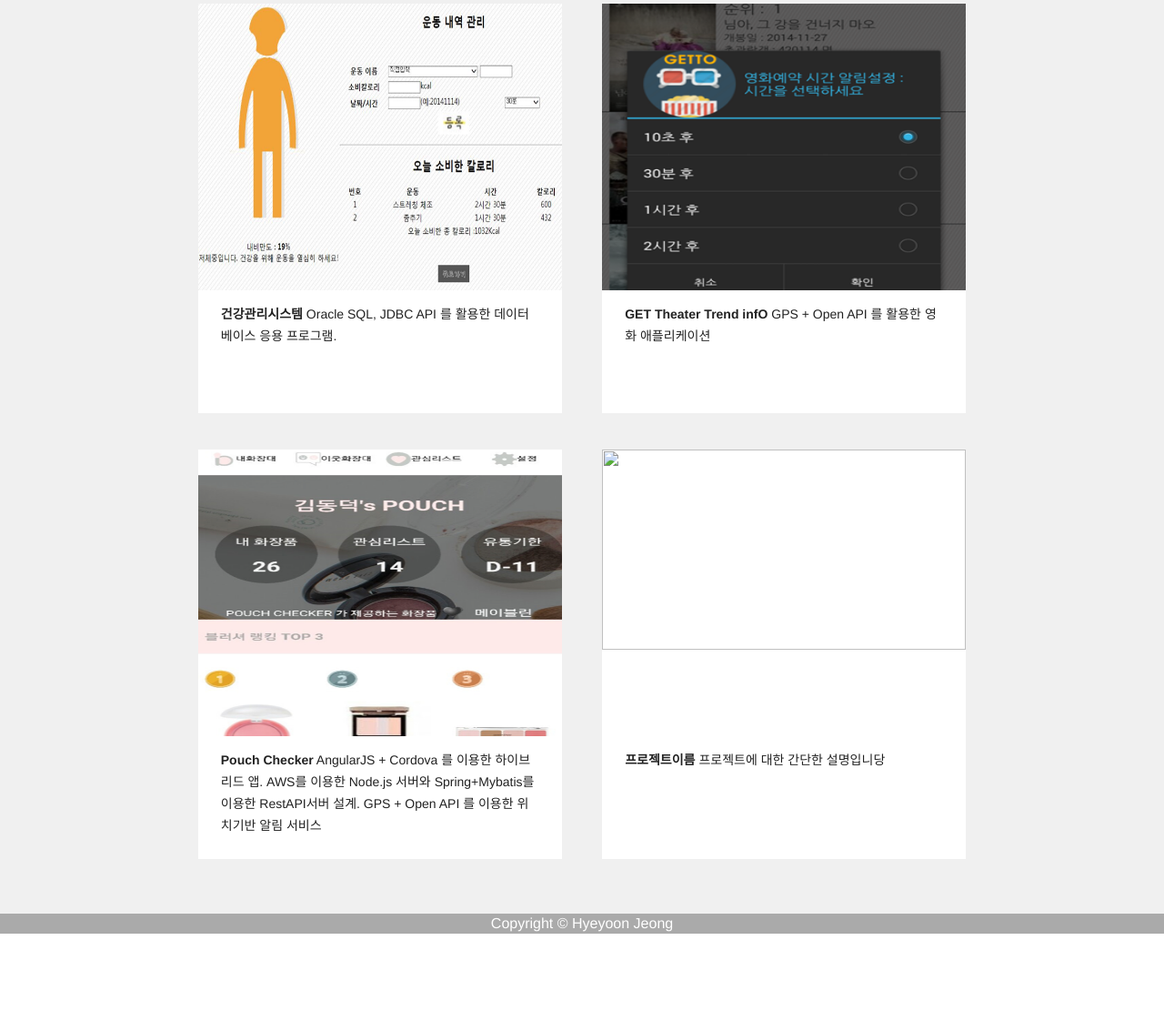
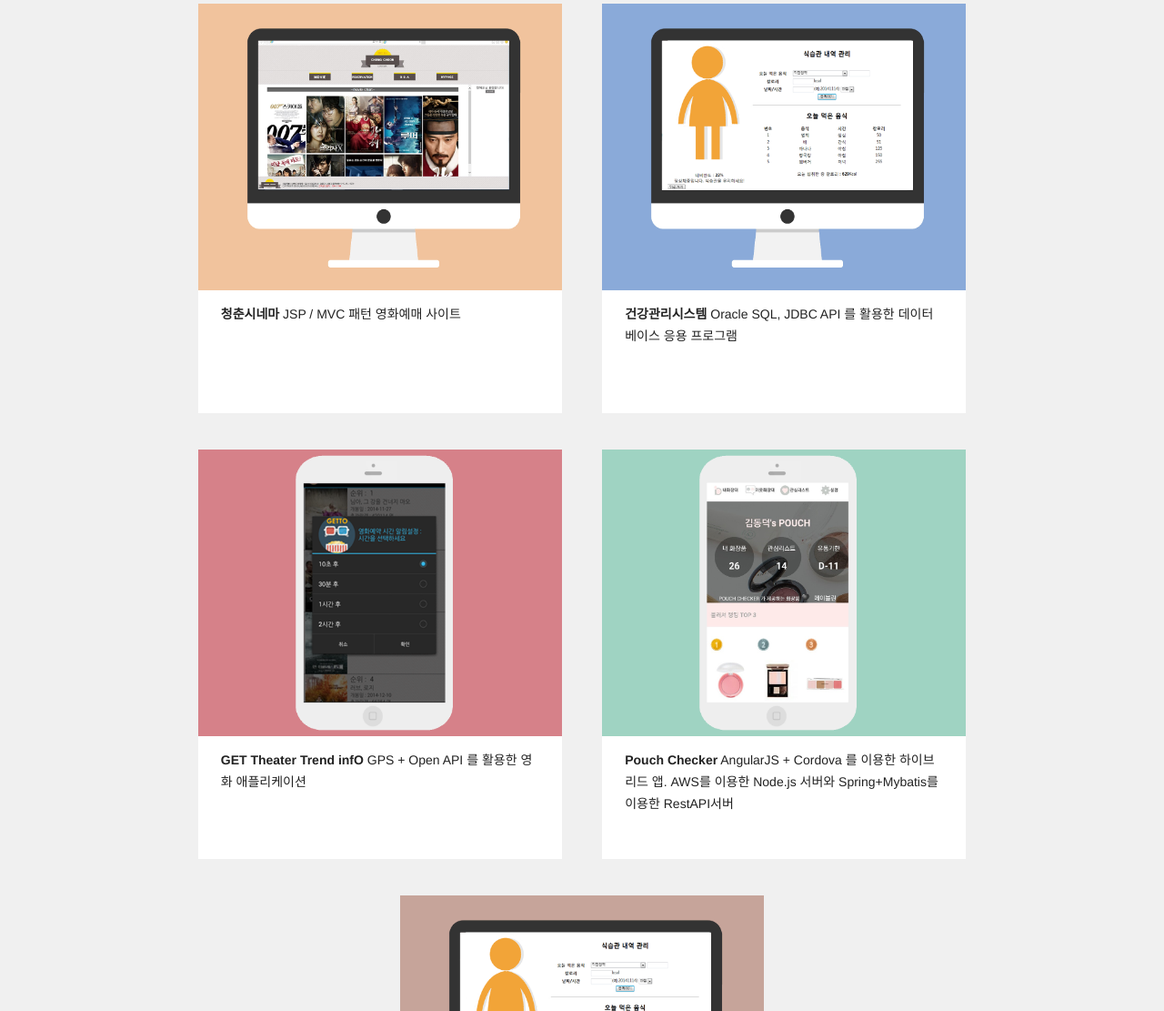
Before and after one commit to hyeyoonjeong/hyeyoonjeong.github.io, a website: page src/index.html in a window 1280 px wide. Shown: the part 1689-2800 px from the top of the page at 91% size. Before the commit the page ends 2715 px from the top, so only its background shows below. Drawn offline with nearby package versions, Linux system fonts and the light colour scheme; files that its build step writes are made by us from their sources.

Commit message:
Change colors & Add Github

```diff
--- a/src/css/main.css
+++ b/src/css/main.css
@@ -286,13 +286,13 @@ li a:hover{
     text-align: right;
 }
 #aboutMe {
-    background-color: #d39998;
+    background-color: #cccccc;
 }
 #project {
     background-color: #f0f0f0;
 }
 #top {
-    background-color: #4C5364;
+    background-color: #b08998;
     width: 100%;
     margin: 0;
     padding-bottom: 50px;
@@ -307,8 +307,20 @@ li a:hover{
     display: inline-block;
     vertical-align: top;
 }
-.por-image {
-
+.cc_bg {
+    background-color: #f1c39d;
+}
+.h_bg {
+    background-color: #8aaad9;
+}
+.g_bg {
+    background-color: #d68189;
+}
+.p_bg {
+    background-color: #9fd3c2;
+}
+.t_bg {
+    background-color: #c6a49a;
 }
 .por-image img{
     height: 70%;
@@ -412,11 +424,20 @@ header {
     text-align: left;
 }
 footer {
-    background: #aaa;
-    color:white;
+    background: #fafafa;
+    width: 200px;
+    color: #cccccc;
+    margin: 0;
+    padding: 10px;
+    font-size: 10px;
+}
+.footer_copy {
+    text-align: left;
+    padding-left: 50px;
 }
 body{
     font-family: "Source Sans Pro",Helvetica, Arial, sans-serif;
+    margin: 0;
 }
 @media print,
        (min-resolution: 1.25dppx),
--- a/src/index.html
+++ b/src/index.html
@@ -42,7 +42,7 @@
                 <ul class="screen-nav">
                     <li class="screen-header"><a href="#aboutMe">About me</a></li>
                     <li class="screen-header"><a href="#project">Project</a></li>
-                    <li class="screen-header"><a href="#github">GitHub</a></li>
+                    <li class="screen-header"><a href="https://github.com/hyeyoonjeong" target="_blank">GitHub</a></li>
                 </ul>
 
                 <a class="mobile-link" href="#">
@@ -51,7 +51,7 @@
                 <ul class="mobile-nav">
                     <li class="mobile-header"><a href="#aboutMe">About me</a></li>
                     <li class="mobile-header"><a href="#project">Project</a></li>
-                    <li class="mobile-header"><a href="#github">GitHub</a></li>
+                    <li class="mobile-header"><a href="https://github.com/hyeyoonjeong" target="_blank">GitHub</a></li>
                 </ul>
 
             </div>
@@ -134,16 +134,25 @@
             <div class="content-item">
                 <div class="portfolio">
                     <a class="por-image" href="img/portfolio/lab1.png">
-                        <img src="img/portfolio/lab1.png">
+                        <img src="img/portfolio/cc_cover.png" class="cc_bg">
+                    </a>
+                    <p class="description">
+                        <b>청춘시네마</b>
+                        JSP / MVC 패턴 영화예매 사이트
+                    </p>
+                </div>
+                <div class="portfolio">
+                    <a class="por-image" href="img/portfolio/lab1.png">
+                        <img src="img/portfolio/h_cover.png" class="h_bg">
                     </a>
                     <p class="description">
                         <b>건강관리시스템</b>
-                        Oracle SQL, JDBC API 를 활용한 데이터베이스 응용 프로그램.
+                        Oracle SQL, JDBC API 를 활용한 데이터베이스 응용 프로그램
                     </p>
                 </div>
                 <div class="portfolio">
                     <a class="por-image" href="img/portfolio/lab2.png">
-                        <img src="img/portfolio/lab2.png">
+                        <img src="img/portfolio/g_cover.png" class="g_bg">
                     </a>
                     <p class="description">
                         <b>GET Theater Trend infO</b>
@@ -152,28 +161,27 @@
                 </div>
                 <div class="portfolio">
                     <a class="por-image" href="img/portfolio/lab3.png">
-                        <img src="img/portfolio/lab3.png">
+                        <img src="img/portfolio/p_cover.png" class="p_bg">
                     </a>
                     <p class="description">
                         <b>Pouch Checker</b>
-                        AngularJS + Cordova 를 이용한  하이브리드 앱. AWS를 이용한 Node.js 서버와 Spring+Mybatis를 이용한 RestAPI서버 설계.
-                        GPS + Open API 를 이용한 위치기반 알림 서비스
+                        AngularJS + Cordova 를 이용한  하이브리드 앱. AWS를 이용한 Node.js 서버와 Spring+Mybatis를 이용한 RestAPI서버
                     </p>
                 </div>
                 <div class="portfolio">
-                    <a class="por-image" href="img/portfolio/1.png">
-                        <img src="img/portfolio/1.png">
+                    <a class="por-image" href="img/portfolio/lab3.png">
+                        <img src="img/portfolio/h_cover.png" class="t_bg">
                     </a>
                     <p class="description">
-                        <b>프로젝트이름</b>
-                        프로젝트에 대한 간단한 설명입니당
+                        <b>This WebPage</b>
+                        HTML5/CSS3 와 JQUERY를 이용한 반응형 웹사이트
                     </p>
                 </div>
             </div>
         </div>
         </section>
 
-    <footer>Copyright &copy; Hyeyoon Jeong</footer>
+    <footer><p class="footer_copy">&copy; 2017 정혜윤</p></footer>
 </div>
 
 
```
Also changed, not shown: src/img/portfolio/cc_cover.png (added), src/img/portfolio/g_cover.png (added), src/img/portfolio/h_cover.png (added), src/img/portfolio/p_cover.png (added).
